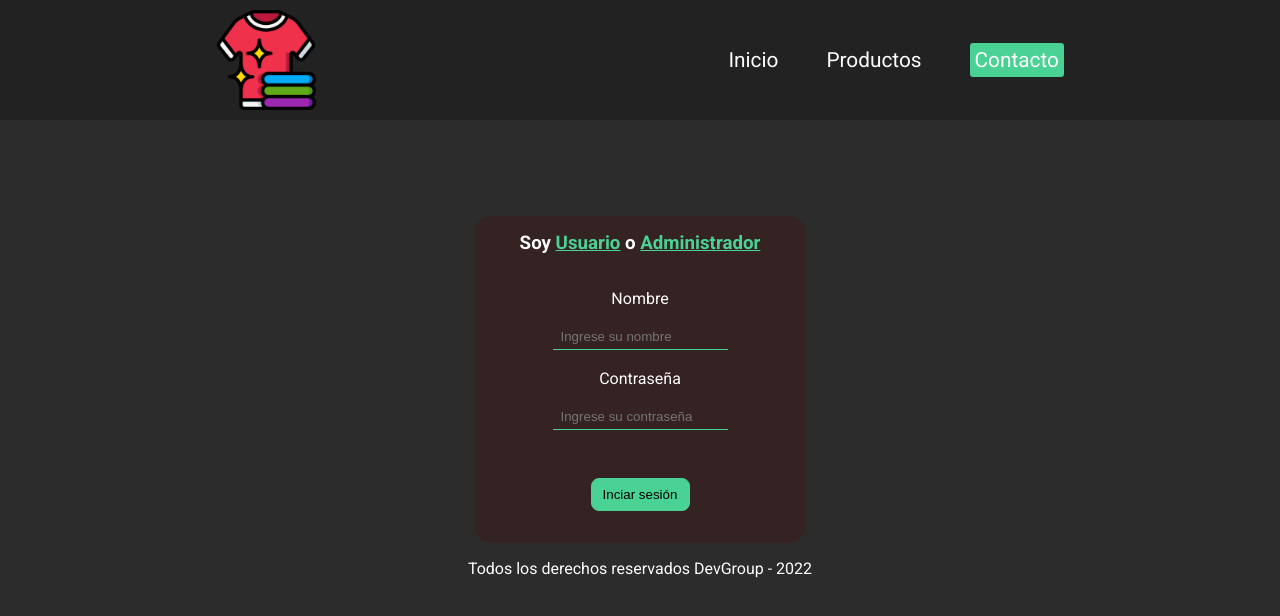
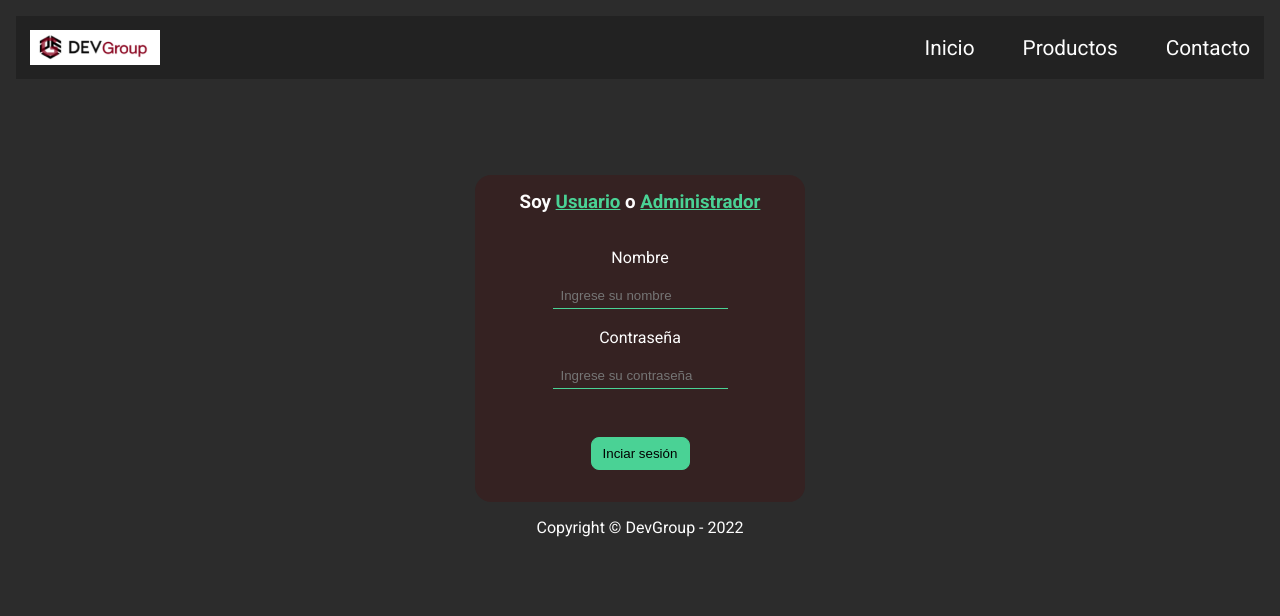
Before and after one commit to DevGroupMinTicC4/javascriptdevgroup, a React (Create React App) app: page / in a window 1280 px wide. Shown: the top 616 px of the page. Built offline with nearby package versions, Linux system fonts and the light colour scheme.

Commit message:
Subo logo e imagen al front
También se hicieron uno ajustes en la parte de derechos reservados y en la parte del css del nav-menu li

```diff
--- a/src/components/Footer.js
+++ b/src/components/Footer.js
@@ -6,7 +6,7 @@ function Footer() {
     <>
       <footer>
         <div className="footer">
-          <p>Todos los derechos reservados DevGroup - 2022</p>
+          <p>Copyright © DevGroup - 2022</p>
         </div>
       </footer>
     </>
--- a/src/stylesheets/navBar.css
+++ b/src/stylesheets/navBar.css
@@ -1,11 +1,11 @@
 .container{
     background-color: #222;
     color: white;
-    padding: 10px;
-    margin: 0 auto;
+    padding: 14px;
+    margin: 2vh;
     display: flex;
     align-items: center;
-    justify-content: space-around;
+    justify-content: space-between;
 }
 .container .subcontainer{
     width: 800px;
@@ -17,7 +17,7 @@
 }
 
 .nav-img{
-    width: 100px;
+    width: 130px;
 }
 
 .nav-menu{
@@ -33,20 +33,20 @@
     transition: .5s all;
 }
 
-.nav-menu li:last-child{
+.nav-menu li:hover{
     background-color: #4ad295;
     border: 2px solid #4ad295;
     padding: 3px;
     border-radius: .2rem;
 }
 
-.nav-menu li:last-child:hover{
+/* .nav-menu li:last-child:hover{
     background: transparent;
     border: 2px solid #4ad295;
-}
+} */
 
 .nav-menu a:hover{
-    color: #4ad295;
+    color: #080f0c;
 }
 
 li{
```
Also changed, not shown: src/assets/img/laundry.png, 1 other file (tests, documents, lock files or other folders).
